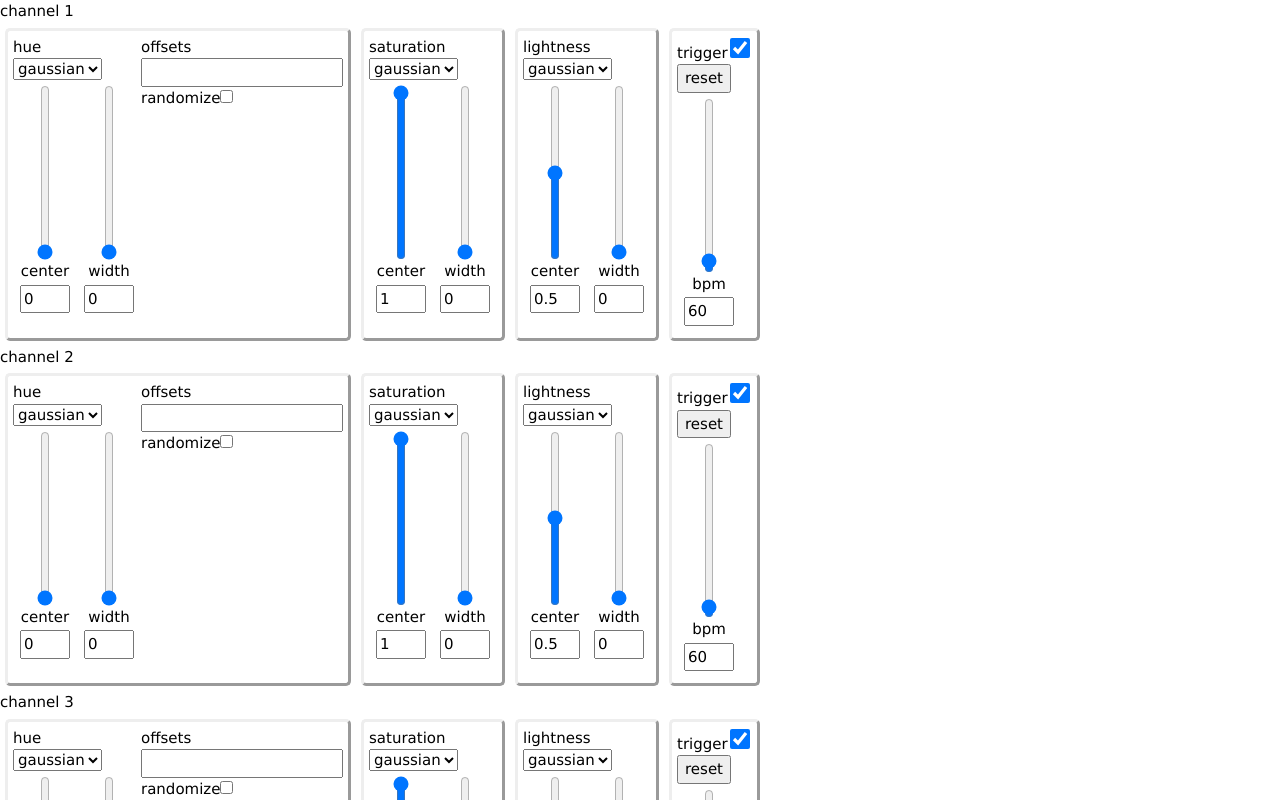
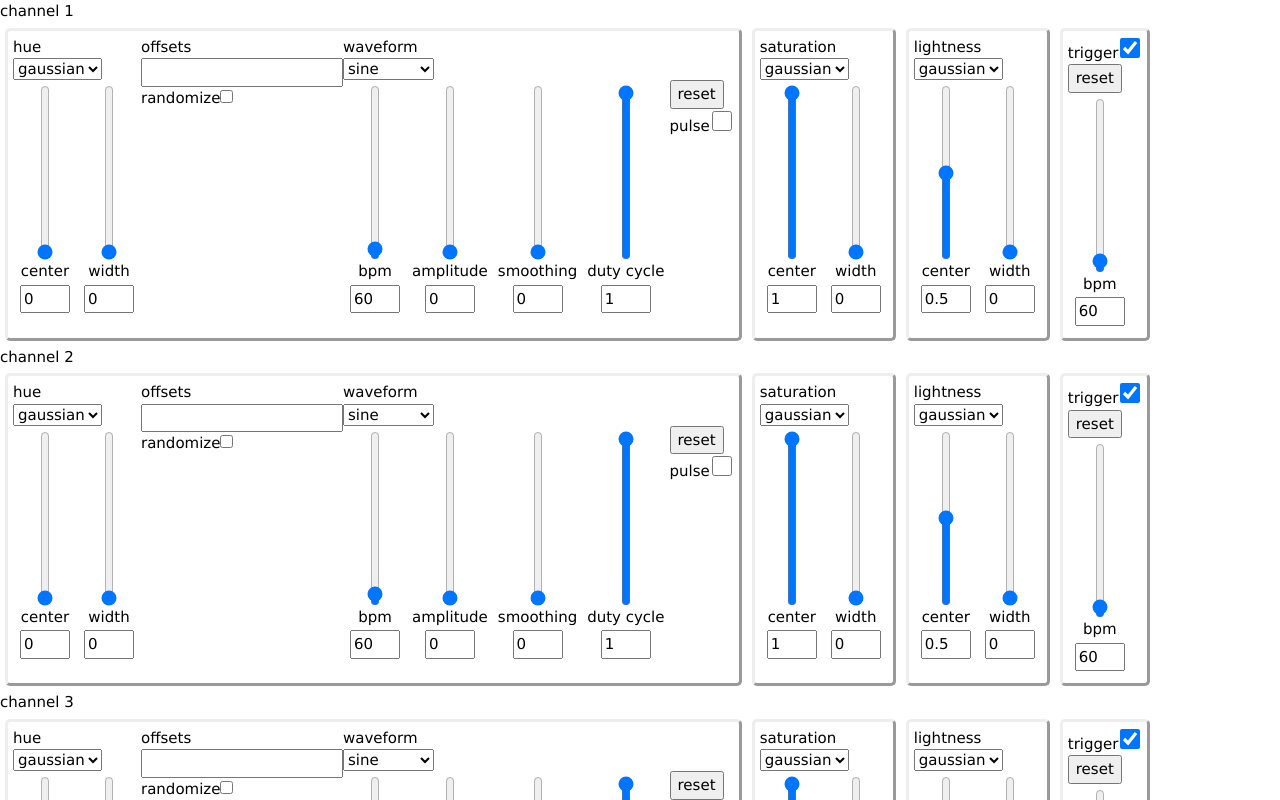
Before and after one commit to generalelectrix/color_hustler, a React (Create React App) app in the folder frontend/: page / in a window 1280 px wide. Shown: the top 800 px of the page. Built offline with nearby package versions, Linux system fonts and the light colour scheme; no server answers.

Commit message:
Add component for controlling waveform.

```diff
--- a/frontend/src/Chain.js
+++ b/frontend/src/Chain.js
@@ -2,6 +2,7 @@ import React from 'react';
 import Noise from './Noise'
 import Trigger from './Trigger'
 import ConstantList from './ConstantList'
+import Waveform from './Waveform'
 
 const Chain = ({index, dispatch}) => {
   return (
@@ -18,6 +19,11 @@ const Chain = ({index, dispatch}) => {
             name={"hue_offsets" + index}
             displayName="offsets"
             dispatch={dispatch} />
+          <Waveform
+            name={"hue_waveform" + index}
+            displayName="waveform"
+            dispatch={dispatch} />
+
         </div>
         <div className="panel">
           <Noise
--- /dev/null
+++ b/frontend/src/Waveform.js
@@ -0,0 +1,78 @@
+import React from 'react'
+import { Slider } from './Slider'
+
+const SINE = "sine"
+const SQUARE = "square"
+const SAWTOOTH = "sawtooth"
+const TRIANGLE = "triangle"
+
+const Waveform = ({name, displayName, dispatch}) => {
+
+  const [waveform, setWaveform] = React.useState(SINE)
+  const [amplitude, setAmplitude] = React.useState(0.0)
+  const [smoothing, setSmoothing] = React.useState(0.0)
+  const [dutyCycle, setDutyCycle] = React.useState(1.0)
+  const [pulse, setPulse] = React.useState(false)
+  const [bpm, setBpm] = React.useState(60.0)
+
+  const updateAndSend = (parameter, value, stateUpdater) => {
+    stateUpdater(value)
+    dispatch(name, parameter, value)
+  }
+
+  const updateWaveform = e => {
+    const v = e.target.value
+    updateAndSend("waveform", v, setWaveform)
+  }
+
+  const handlePulse = e => {
+    setPulse(e.target.checked)
+    dispatch(name, "pulse", e.target.checked)
+  }
+
+  return (
+    <div className="flexcol">
+      <span>{displayName || name}</span>
+      <select value={waveform} onChange={updateWaveform}>
+        <option value={SINE}>sine</option>
+        <option value={SQUARE}>square</option>
+        <option value={SAWTOOTH}>sawtooth</option>
+        <option value={TRIANGLE}>triangle</option>
+      </select>
+      <div className="flexrow">
+        <Slider
+          label="bpm"
+          value={bpm}
+          min={0.001}
+          max={3000.0}
+          showValue={true}
+          onChange={v => updateAndSend("bpm", v, setBpm)} />
+        <Slider
+          label="amplitude"
+          value={amplitude}
+          onChange={v => updateAndSend("amplitude", v, setAmplitude)} />
+        <Slider
+          label="smoothing"
+          value={smoothing}
+          onChange={v => updateAndSend("smoothing", v, setSmoothing)} />
+        <Slider
+          label="duty cycle"
+          value={dutyCycle}
+          onChange={v => updateAndSend("duty_cycle", v, setDutyCycle)} />
+        <div class="flexcol">
+          <button type="button" onClick={() => dispatch(name, "reset", true)}>reset</button>
+          <label>
+            pulse
+            <input
+              type="checkbox"
+              style={{margin: '2px', width: '20px', height: '20px'}}
+              onChange={handlePulse}
+              checked={pulse} />
+          </label>
+        </div>
+      </div>
+    </div>
+  )
+}
+
+export default Waveform
```
Also changed, not shown: 1 other file (tests, documents, lock files or other folders).
